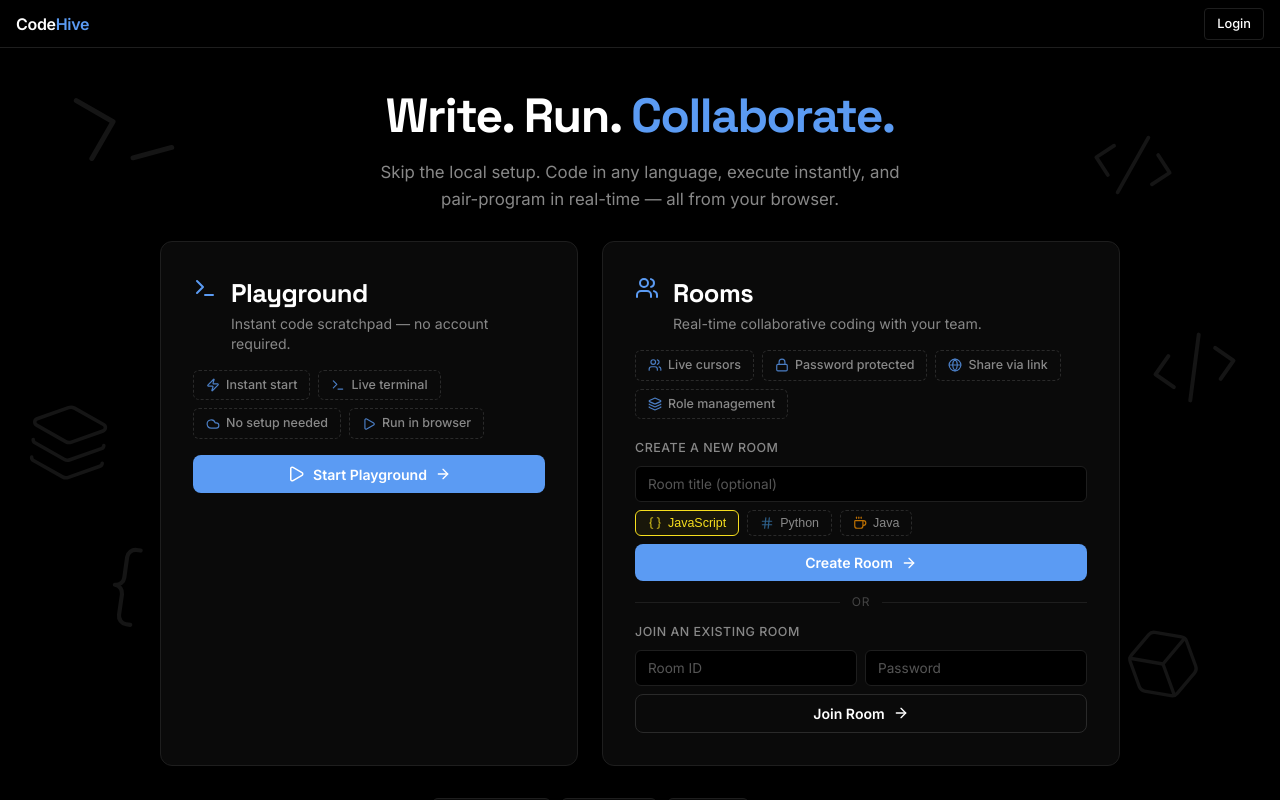
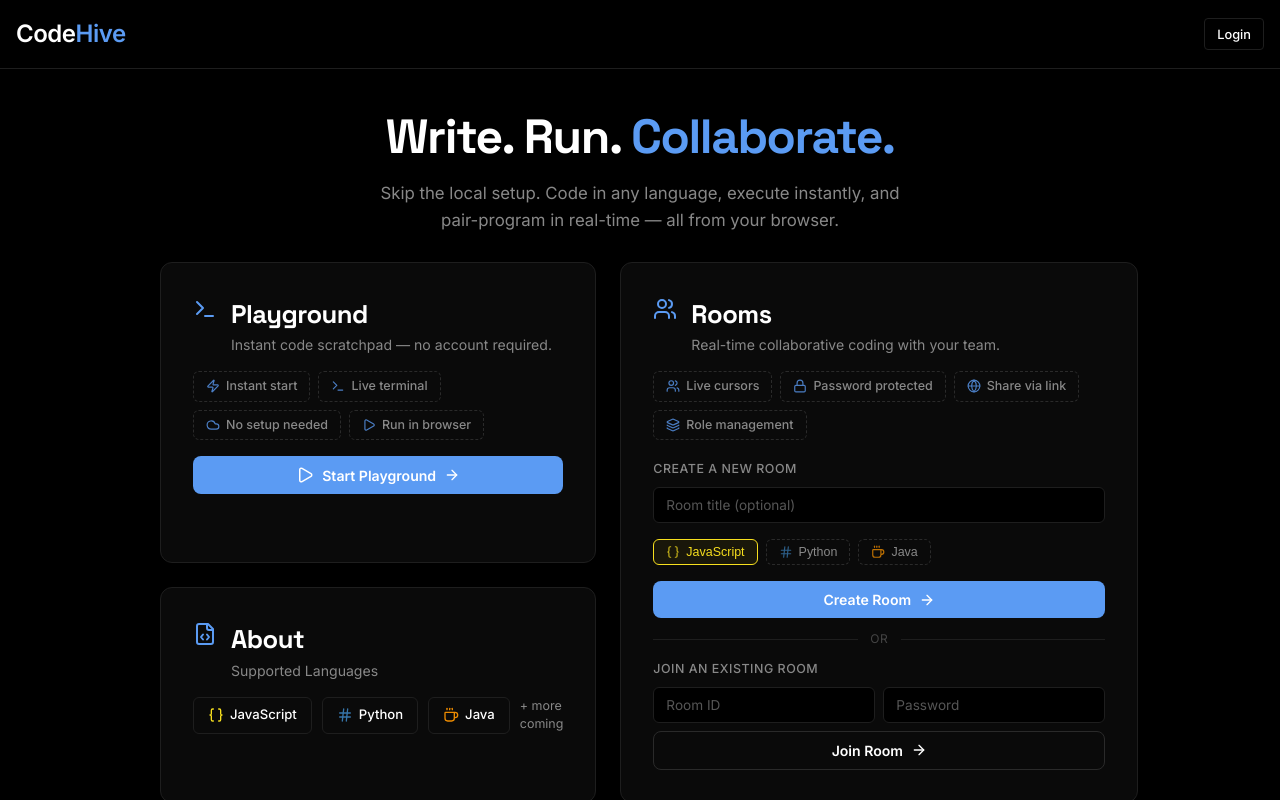
Before and after one commit to jayyprajapati/CodeHive, a React (Vite) app in the folder frontend/: page / in a window 1280 px wide. Built offline with nearby package versions, Linux system fonts and the light colour scheme; no server answers.

Commit message:
Style: UI style changes

```diff
--- a/frontend/src/App.css
+++ b/frontend/src/App.css
@@ -61,7 +61,6 @@ body,
    Header
    ============================================================================ */
 .app-header {
-  height: 48px;
   border-bottom: 1px solid var(--border);
   background: var(--bg);
   position: sticky;
@@ -72,7 +71,7 @@ body,
 .header-container {
   height: 100%;
   max-width: 100%;
-  padding: 0 1rem;
+  padding: 1rem;
   display: flex;
   justify-content: space-between;
   align-items: center;
@@ -91,7 +90,7 @@ body,
 }
 
 .logo-text {
-  font-size: 1rem;
+  font-size: 1.5rem;
   font-weight: 700;
   letter-spacing: -0.02em;
 }
@@ -303,12 +302,7 @@ body,
 /* Language strip */
 .home-lang-strip {
   display: flex;
-  justify-content: center;
-  align-items: center;
   gap: 10px;
-  margin-top: 2rem;
-  padding-bottom: 2rem;
-  flex-wrap: wrap;
   position: relative;
   z-index: 1;
 }
@@ -343,9 +337,25 @@ body,
   z-index: 1;
   display: grid;
   grid-template-columns: 1fr 1fr;
+  grid-template-areas:
+    "play1 rooms"
+    "play2 rooms";
   gap: 1.5rem;
   max-width: 960px;
   width: 100%;
+  align-items: stretch;
+}
+
+.home-section--play-1 {
+  grid-area: play1;
+}
+
+.home-section--play-2 {
+  grid-area: play2;
+}
+
+.home-section--rooms {
+  grid-area: rooms;
 }
 
 .home-section {
@@ -357,6 +367,7 @@ body,
   flex-direction: column;
   gap: 1rem;
   transition: border-color 0.2s;
+  height: 100%;
 }
 
 .home-section:hover {
@@ -395,6 +406,10 @@ body,
   display: flex;
   flex-wrap: wrap;
   gap: 8px;
+}
+
+.lang-selection {
+  margin-block: 8px;
 }
 
 .home-chip {
@@ -554,6 +569,10 @@ body,
 
   .home-sections {
     grid-template-columns: 1fr;
+    grid-template-areas:
+      "play1"
+      "play2"
+      "rooms";
   }
 
   .home-input-row {
--- a/frontend/src/pages/HomePage.jsx
+++ b/frontend/src/pages/HomePage.jsx
@@ -6,7 +6,7 @@ import { signInWithPopup } from 'firebase/auth';
 import { auth, googleProvider } from '../firebase';
 import {
     Terminal, Code2, Play, Users, Zap, Cloud, Lock, Globe,
-    Braces, Hash, Coffee, ArrowRight, Box, Layers
+    Braces, Hash, Coffee, ArrowRight, Box, Layers, FileCode
 } from 'lucide-react';
 
 function generateId(length = 8) {
@@ -105,15 +105,7 @@ export default function HomePage() {
 
     return (
         <div className="home-page">
-            {/* Background decorative icons */}
-            <div className="home-bg-icons" aria-hidden="true">
-                <Terminal className="home-bg-icon home-bg-icon--1" size={120} />
-                <Code2 className="home-bg-icon home-bg-icon--2" size={90} />
-                <Braces className="home-bg-icon home-bg-icon--3" size={100} />
-                <Box className="home-bg-icon home-bg-icon--4" size={80} />
-                <Layers className="home-bg-icon home-bg-icon--5" size={85} />
-                <Code2 className="home-bg-icon home-bg-icon--6" size={95} />
-            </div>
+
 
             {/* Error toast */}
             {error && (
@@ -137,7 +129,7 @@ export default function HomePage() {
             {/* Two sections */}
             <div className="home-sections">
                 {/* Playground */}
-                <div className="home-section">
+                <div className="home-section home-section--play-1">
                     <div className="home-section-header">
                         <Terminal size={24} className="home-section-icon" />
                         <div>
@@ -165,7 +157,7 @@ export default function HomePage() {
                 </div>
 
                 {/* Rooms */}
-                <div className="home-section">
+                <div className="home-section home-section--rooms">
                     <div className="home-section-header">
                         <Users size={24} className="home-section-icon" />
                         <div>
@@ -197,7 +189,7 @@ export default function HomePage() {
                                 onChange={(e) => setSessionTitle(e.target.value)}
                                 maxLength={50}
                             />
-                            <div className="home-feature-chips">
+                            <div className="home-feature-chips lang-selection ">
                                 {LANGUAGES.map((lang) => (
                                     <button
                                         type="button"
@@ -259,10 +251,18 @@ export default function HomePage() {
                         </form>
                     </div>
                 </div>
-            </div>
+                <div className="home-section home-section--play-2">
+                    <div className="home-section-header">
+                        <FileCode size={24} className="home-section-icon" />
+                        <div>
+                            <h2 className="home-section-title">About</h2>
+                            <p className="home-section-subtitle">
+                                Supported Languages
+                            </p>
+                        </div>
+                    </div>
 
-            {/* Language strip — bottom */}
-            <div className="home-lang-strip">
+                    <div className="home-lang-strip">
                 {LANGUAGES.map((lang) => (
                     <div className="home-lang-pill" key={lang.name}>
                         <lang.icon size={16} style={{ color: lang.color }} />
@@ -271,6 +271,11 @@ export default function HomePage() {
                 ))}
                 <span className="home-lang-more">+ more coming</span>
             </div>
+                </div>
+            </div>
+
+            {/* Language strip — bottom */}
+
         </div>
     );
 }
```
